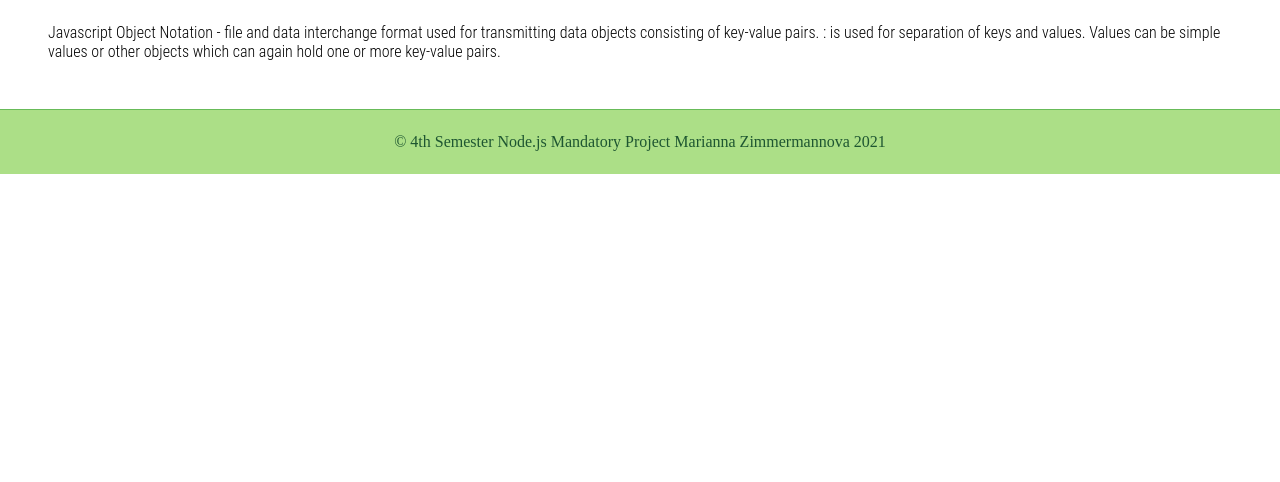
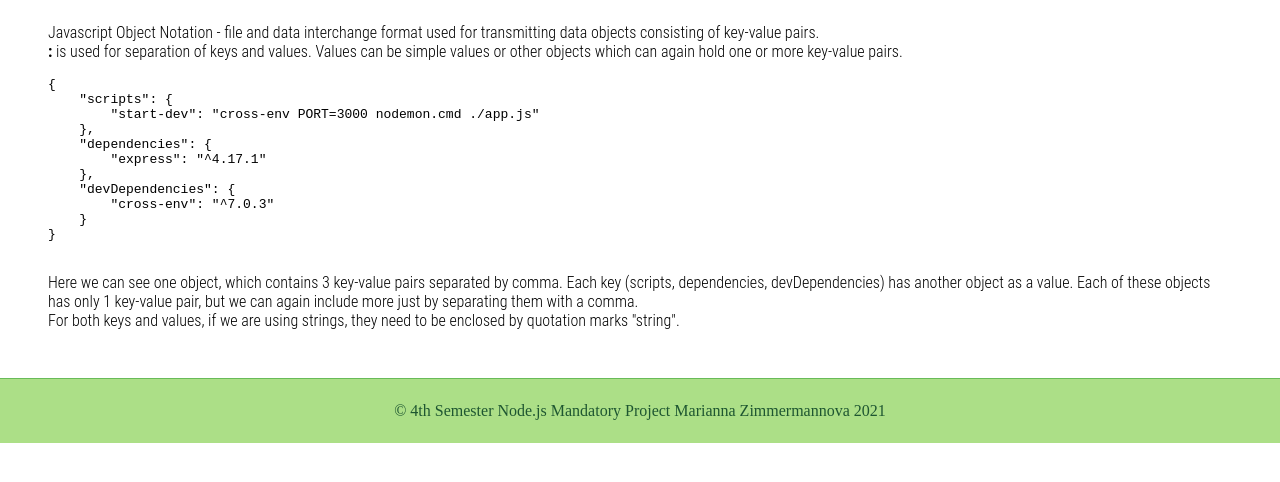
Before and after one commit to mana998/NodeJs_Dat19i_Elective_2021, a website: page 6._Mandatory_Assignment/public/json.html in a window 1280 px wide. Shown: the part 148-630 px from the top of the page. Drawn offline with Linux system fonts and the light colour scheme.

Commit message:
Added example to json explanation

```diff
--- a/6._Mandatory_Assignment/public/json.html
+++ b/6._Mandatory_Assignment/public/json.html
@@ -20,8 +20,25 @@
         <section class="major">
             <h1>JSON</h1>
             <p>Javascript Object Notation - file and data interchange format used for transmitting data objects consisting
-                of key-value pairs. : is used for separation of keys and values. Values can be simple values or other objects which can again hold
+                of key-value pairs.<br> <b>:</b> is used for separation of keys and values. Values can be simple values or other objects which can again hold
                 one or more key-value pairs.
+            </p>
+            <pre>
+<code>{
+    "scripts": {
+        "start-dev": "cross-env PORT=3000 nodemon.cmd ./app.js"
+    },
+    "dependencies": {
+        "express": "^4.17.1"
+    },
+    "devDependencies": {
+        "cross-env": "^7.0.3"
+    }
+}</code>
+            </pre>
+            <p>Here we can see one object, which contains 3 key-value pairs separated by comma. Each key (scripts, dependencies, devDependencies) has
+                another object as a value. Each of these objects has only 1 key-value pair, but we can again include more just by separating them with a comma.<br>
+                For both keys and values, if we are using strings, they need to be enclosed by quotation marks "string".
             </p>
         </section>
     </main>
```
